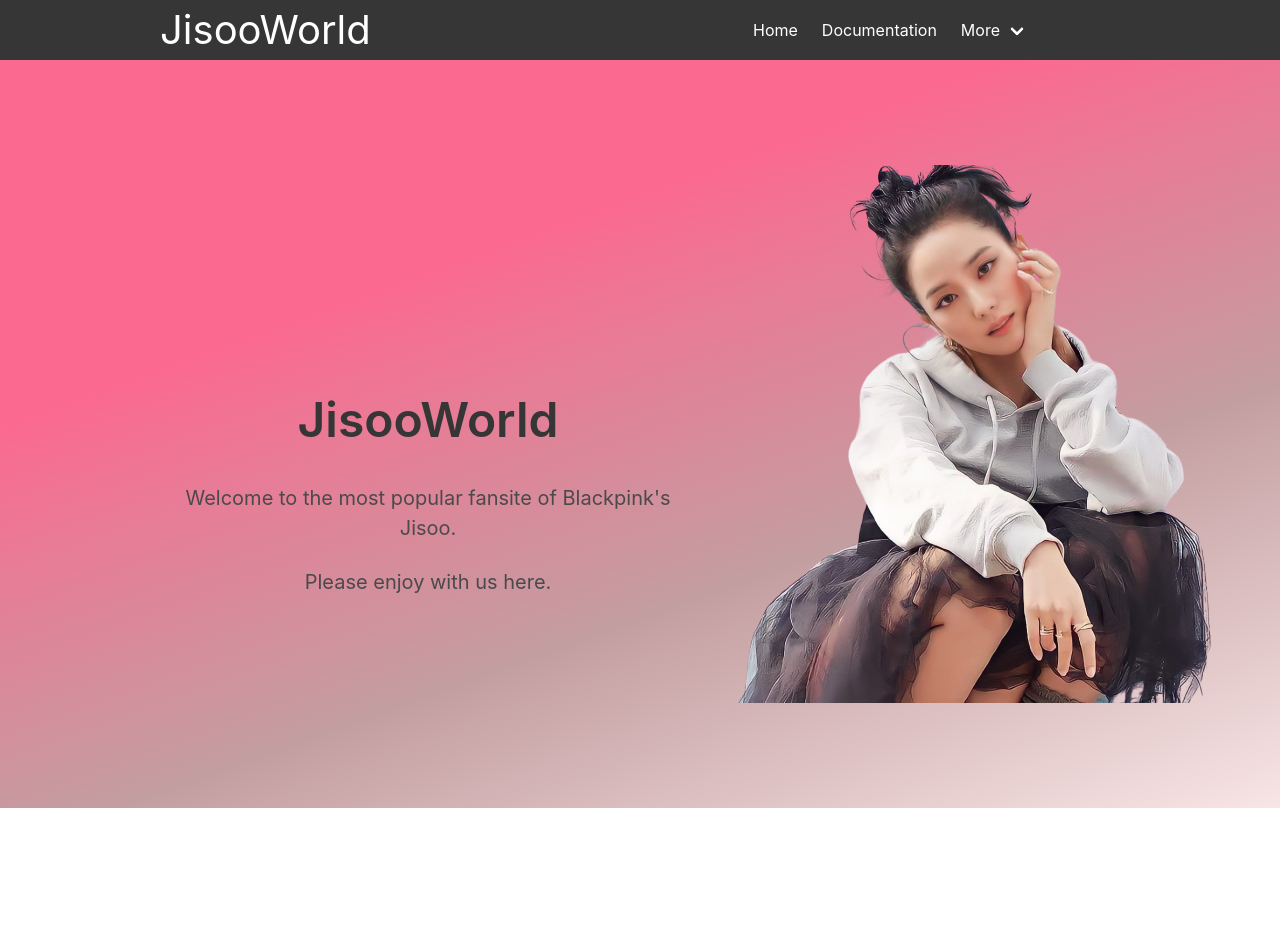
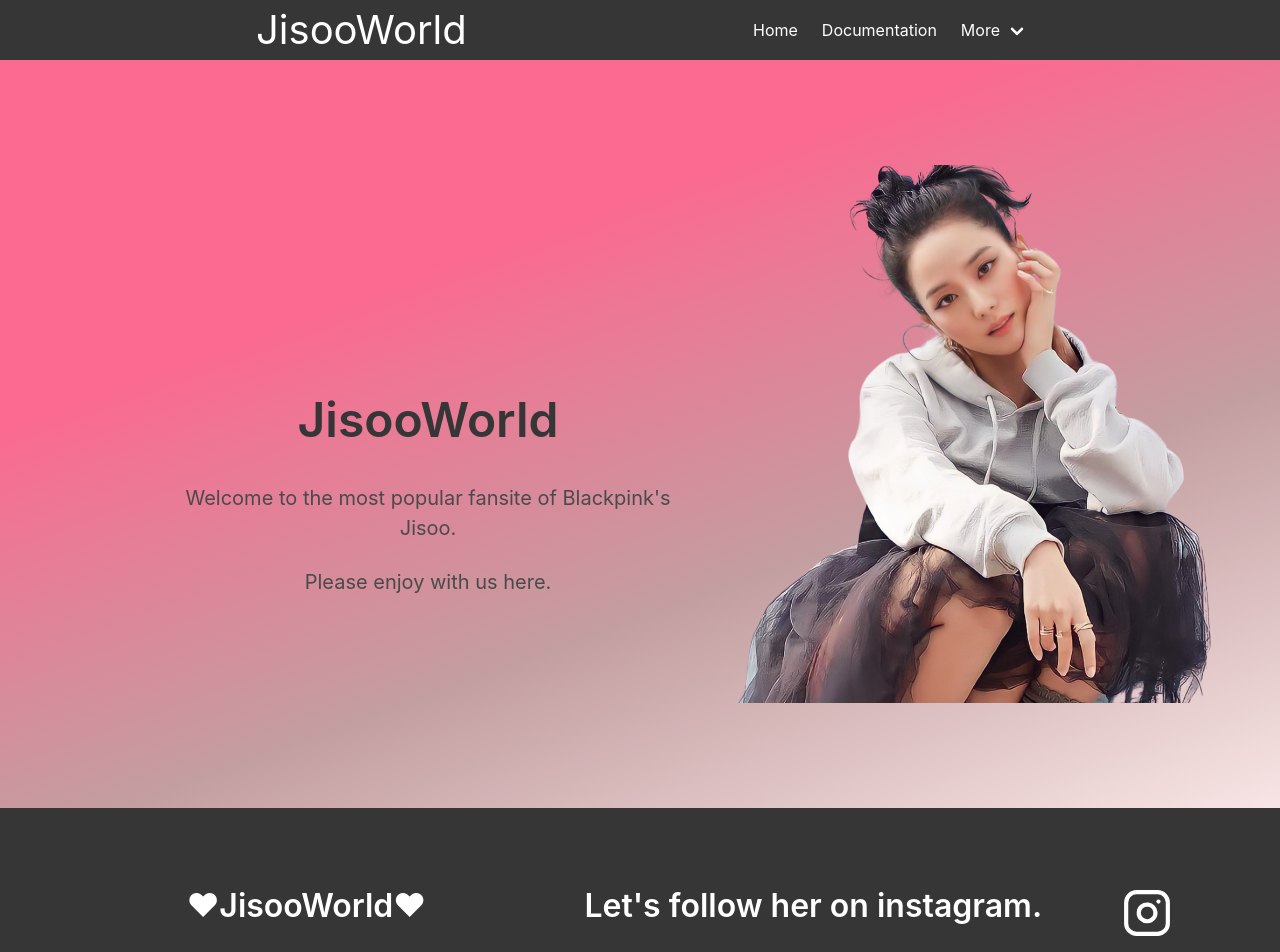
Before and after one commit to PeakCNT/jisooworld2, a React (Create React App) app: page / in a window 1280 px wide. Shown: the top 952 px of the page. Before the commit the page ends 808 px from the top, so only its background shows below. Built offline with nearby package versions, Linux system fonts and the light colour scheme.

Commit message:
footer cpl

```diff
--- a/src/RouterSetup.js
+++ b/src/RouterSetup.js
@@ -3,6 +3,7 @@
 
 import Navbar from "./components/Navbar";
 import Home from "./pages/Home";
+import Footer from "./components/Footer";
 
 const RouterSetup = () => {
   return (
@@ -11,6 +12,7 @@
       <Routes>
         <Route exact path="/" element={<Home />} />
       </Routes>
+      <Footer />
     </Router>
   );
 };
--- /dev/null
+++ b/src/components/Footer.jsx
@@ -0,0 +1,44 @@
+import react from "react";
+import "bulma/css/bulma.css";
+import "../index.css";
+import { FiInstagram } from "react-icons/fi";
+
+const Footer = () => {
+  return (
+    <footer class="footer pd-footer is-dark">
+      <div class="content">
+        <div className="columns is-dark">
+          <div className="column is-5">
+            <h1
+              style={{
+                display: "flex",
+                justifyContent: "center",
+                color: "#FFF",
+              }}
+              class=""
+            >
+              ❤JisooWorld❤
+            </h1>
+          </div>
+          <div
+            className="column"
+            style={{ display: "flex", justifyContent: "center" }}
+          >
+            <h1 style={{ marginRight: "80px", color: "#FFF" }}>
+              Let's follow her on instagram.
+            </h1>
+            <a
+              href="https://www.instagram.com/sooyaaa__/"
+              target="_blank"
+              style={{ color: "#FFF" }}
+            >
+              <FiInstagram size={50} />
+            </a>
+          </div>
+        </div>
+      </div>
+    </footer>
+  );
+};
+
+export default Footer;
--- a/src/components/Hero.jsx
+++ b/src/components/Hero.jsx
@@ -2,7 +2,6 @@
 import "bulma/css/bulma.css";
 import "../index.css";
 import heroPng from "../asset/Hero.png";
-import { AutoComplete } from "antd";
 
 const Hero = () => {
   return (
--- a/src/index.css
+++ b/src/index.css
@@ -1,8 +1,21 @@
 :root {
   --bggradient: linear-gradient(160deg, #fa255eaf 30%, #c39ea0, #f8e5e5);
+  /* --bggradient: linear-gradient(
+    160deg,
+    #fbd3d3 50%,
+    #ababab 65%,
+    #bbb 70%,
+    #ccc 75%,
+    #fde3fc
+  ); */
 }
 .is-pink {
   background-image: var(--bggradient);
+}
+
+.footer.is-dark {
+  background-color: #363636;
+  color: #fff;
 }
 
 .pt-hero {
@@ -22,8 +35,12 @@
 }
 
 .px-nav {
-  padding-left: 10rem;
+  padding-left: 16rem;
   padding-right: 15rem;
+}
+
+.pd-footer {
+  padding: 5rem;
 }
 
 @media screen and (max-width: 768px) {
@@ -42,4 +59,8 @@
     padding-right: 0;
     width: 1000px;
   }
+
+  .pd-footer {
+    padding: 0rem;
+  }
 }
```
